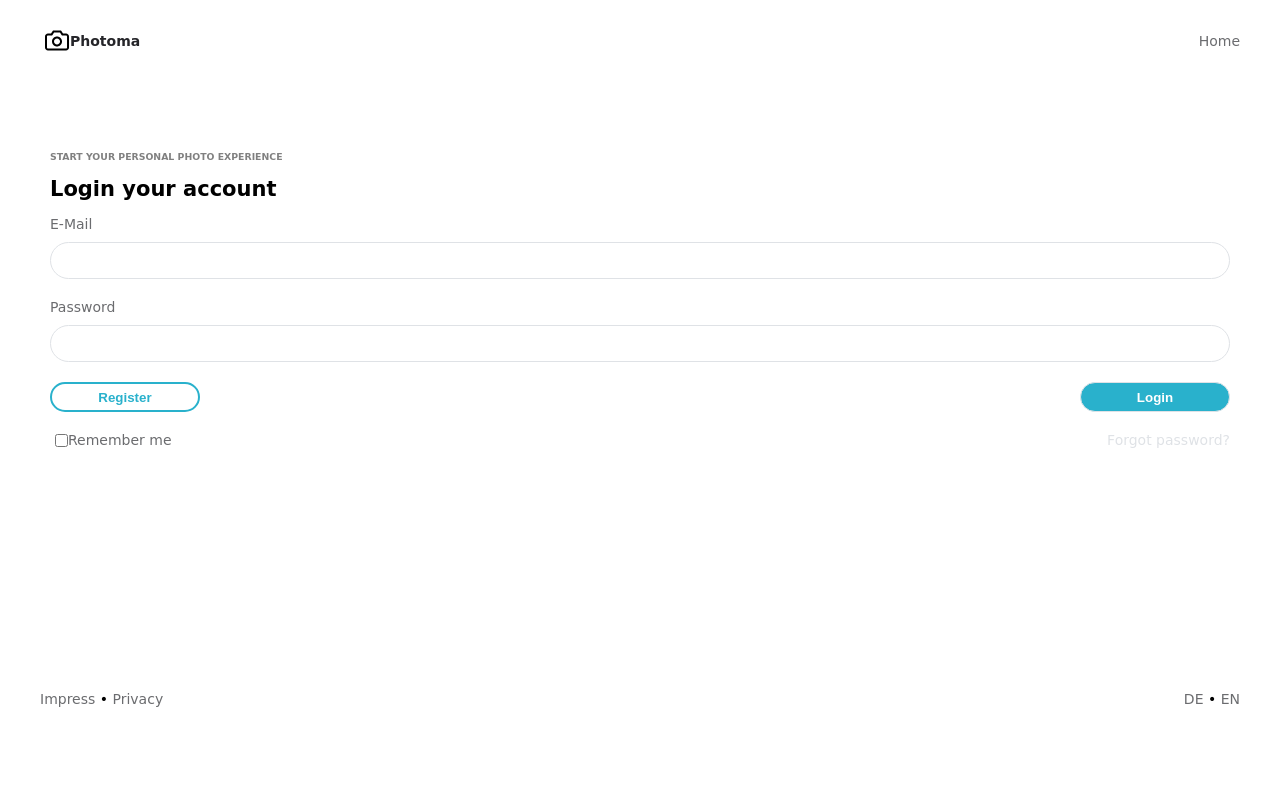
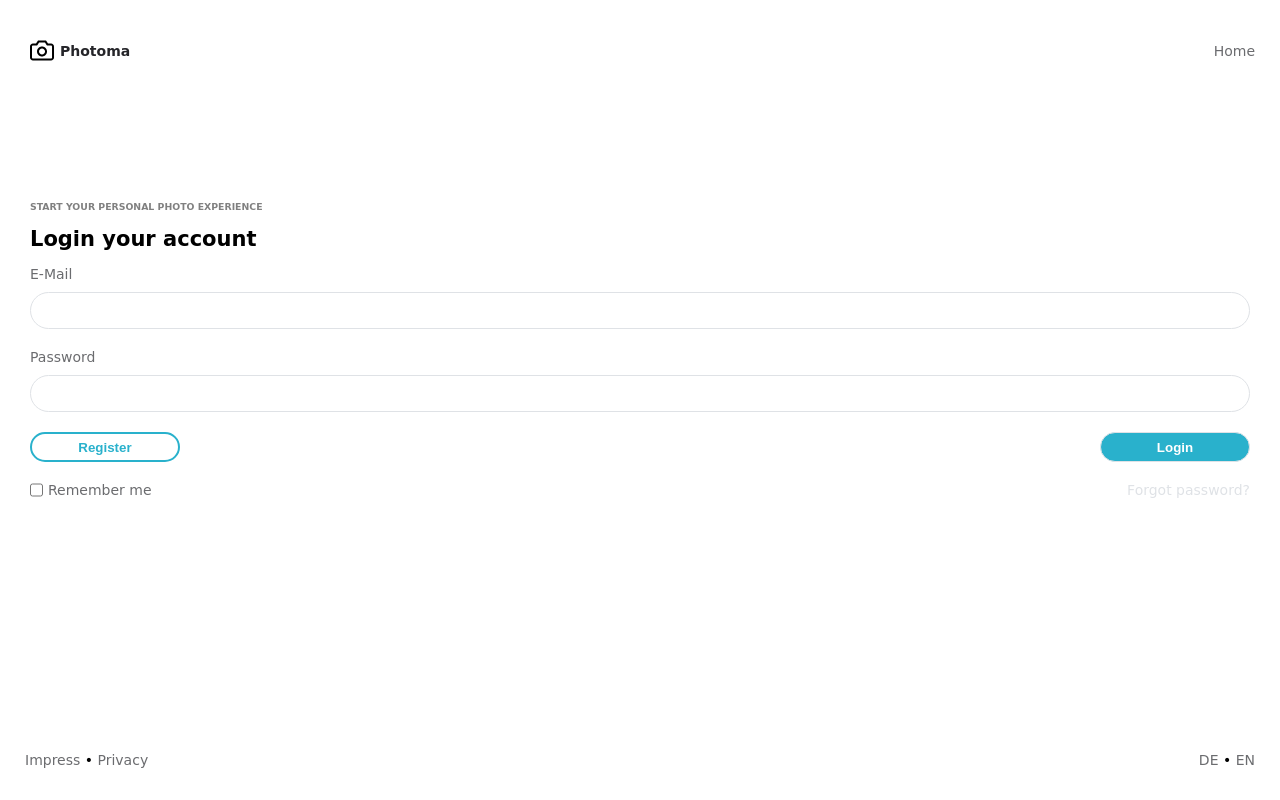
Before and after one commit to nomadxfi/figma, a plain HTML site: page index.html in a window 1280 px wide. Drawn offline with Linux system fonts and the light colour scheme.

Commit message:
Доработки секций, добавление стилей

```diff
--- a/css/styles.scss
+++ b/css/styles.scss
@@ -6,7 +6,7 @@
     list-style: none;
 }
 $fs : 14px;
-$ff : Helvetica, Arial, sans-serif;
+//$ff : Helvetica, Arial, sans-serif;
 @mixin bradius ($rad){
     -webkit-border-radius: $rad;
     border-radius: $rad;
@@ -31,10 +31,11 @@ html {
     height: 100%;
 }
 body {
-    height: 80vh;
+    display: flex;
+    flex-direction: column;
+    height: 100vh;
     font-size: $fs;
     font-family: cursive;
-    padding: 30px 20px;
 }
 .login-page__top a {
     display: flex;
@@ -67,7 +68,6 @@ h3 {
 .login-page__form {
     display: flex;
     flex-direction: column;
-    height: 80vh;
     padding: 100px 30px 0 30px;
 }
 input,
@@ -91,12 +91,15 @@ label {
     padding: 10px;
 }
 .login-image {
-    vertical-align: middle;
+    padding-right: 5px;
 }
 .login-page__top,
 .login-page__bottom {
-    padding: 0 20px;
-    vertical-align: middle;
+    margin-left: 25px;
+    margin-right: 25px;
+    padding-top: 40px;
+    padding-bottom: 40px;
+    align-items: center;
 }
 .login-logo {
     margin-right: 210px;
@@ -107,8 +110,11 @@ label {
     align-items: center;
     color: #6B6C6F;
 }
+.login-page__top,
 .login-page__bottom {
+    flex-grow: 0;
     flex-shrink: 0;
+    flex-basis: auto;
 }
 .password-wrap,
 .email-wrap {
@@ -150,12 +156,14 @@ button {
 .lang-switcher a {
     text-transform: uppercase;
 }
-.login-page__top,
-.login-page__form,
-.login-page__bottom {
+
+.login-page__form {
     flex-grow: 1;
     flex-shrink: 0;
     flex-basis: auto;
+}
+.login-content__remember {
+    display: flex;
 }
 .login-page__bottom {
     height: 50px;
--- a/index.html
+++ b/index.html
@@ -34,7 +34,10 @@
             </div>
 
             <div class="login-content__reminders">
-                    <span class="checkbox"><input type="checkbox" name="remember">Remember me</span>
+                <div class="login-content__remember">
+                    <input type="checkbox" name="remember">
+                    <p class="checkbox">Remember me</p>
+                </div>
                     <a class="reminders-link" href="#">Forgot password?</a>
                 </div>
             </div>
```
Also changed, not shown: css/styles.css, 1 other file.
